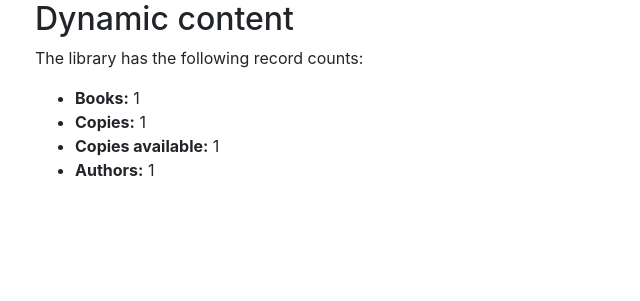
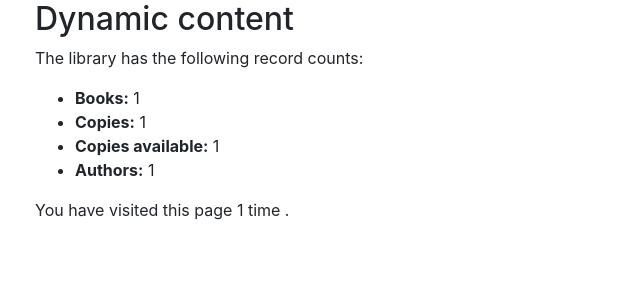
Before and after one commit to riderhuy/mysite, a Django app: template django_projects/locallibrary/catalog/templates/index.html in a window 1280 px wide. Shown: the part 264-565 px from the top of the page, without its empty margins (0-640 px from the left). Run offline with Django 4.2, Linux system fonts and the light colour scheme; the template is opened without the code that fills it: most values are stand-ins (such as "Sample title", 1, 10 or a date in 2020).

Commit message:
Django Tutorial Part 7: Sessions framework

```diff
--- a/django_projects/locallibrary/catalog/templates/index.html
+++ b/django_projects/locallibrary/catalog/templates/index.html
@@ -12,4 +12,6 @@
     <li><strong>{% translate "Copies available:" %}</strong> {{ num_instances_available }}</li>
     <li><strong>{% translate "Authors:" %}</strong> {{ num_authors }}</li>
   </ul>
+
+  <p>{% translate "You have visited this page"%} {{ num_visits }} {% translate "time" %} {% if num_visits > 1 %}s{%endif %}.</p>
 {% endblock %}
--- a/django_projects/locallibrary/catalog/views.py
+++ b/django_projects/locallibrary/catalog/views.py
@@ -15,11 +15,16 @@ def index(request):
     # The 'all()' is implied by default
     num_authors = Author.objects.count()
 
+    # Number of visits to this view, as counted in the session variable.
+    num_visits = request.session.get('num_visits', 0)
+    request.session['num_visits'] = num_visits + 1
+
     context = {
         'num_books': num_books,
         'num_instances': num_instances,
         'num_instances_available': num_instances_available,
         'num_authors': num_authors,
+        'num_visits': num_visits,
     }
 
     # Render the HTML template index.html with the data in the context variable
```
Also changed, not shown: django_projects/locallibrary/locale/vi/LC_MESSAGES/django.po, 1 other file.
